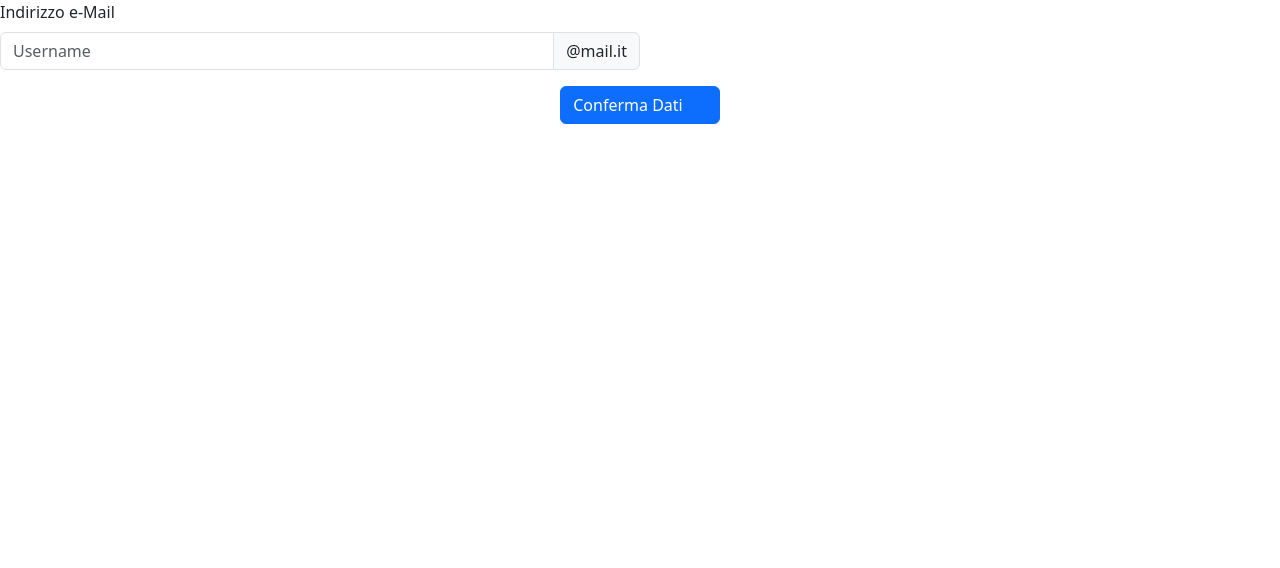
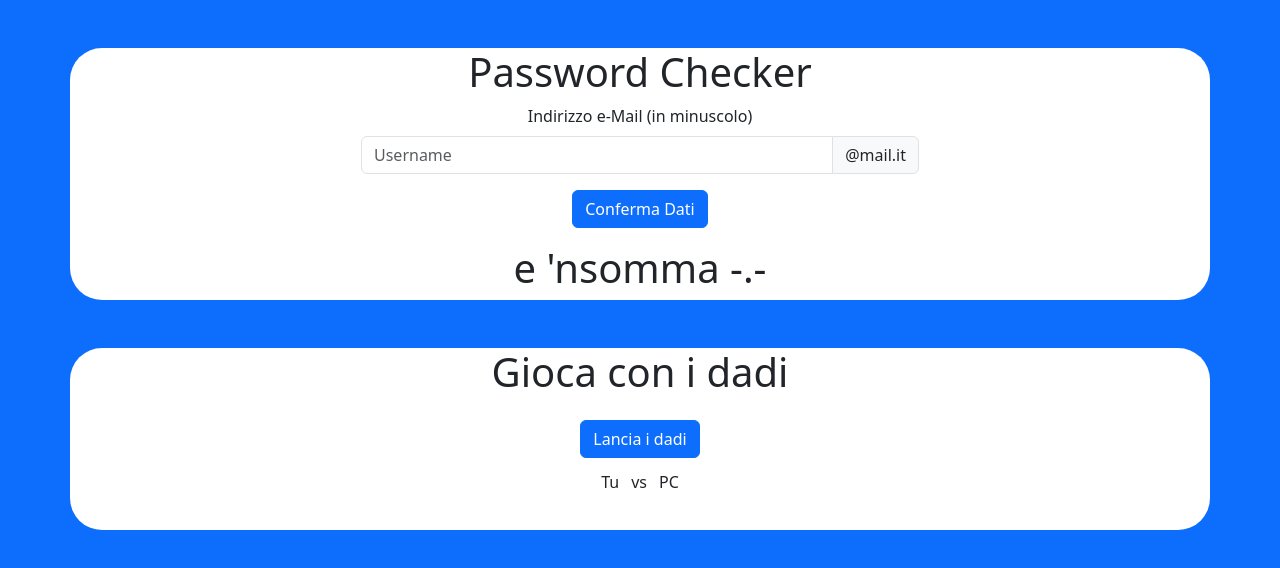
Before and after one commit to ColluraV/js-mail-dadi, a plain HTML site: page index.html in a window 1280 px wide. Both pictures are taken after a click on the button "Conferma Dati". Drawn offline with nearby package versions, Linux system fonts and the light colour scheme.

Commit message:
tecnicamente funziona, no bonus

```diff
--- a/dadi.js
+++ b/dadi.js
@@ -1,7 +1,27 @@
 //numero dado randomico
+const btnGioca = document.querySelector(".lanciaDadi");
+btnGioca.addEventListener ("click", function() {
+
 const primoMin =  1;
 const primoMax = 6;
 const dadoUser = Math.round(Math.random() * (primoMax - primoMin)) + primoMin;
 const dadoPc = Math.round(Math.random() * (primoMax - primoMin)) + primoMin;
 console.log(dadoUser);
 console.log(dadoPc);
+
+document.getElementById("dado-user").innerHTML = `${dadoUser}`;
+document.getElementById("dado-pc").innerHTML = `${dadoPc}`;
+
+if(dadoPc>dadoUser){
+    console.log("pc_win")
+    document.getElementById("risultato").innerHTML = `YOU LOST`;
+}
+
+else if(dadoPc<dadoUser){
+    console.log("user_win")
+    document.getElementById("risultato").innerHTML = `YOU WON`;
+} else {
+    console.log("pareggio")
+    document.getElementById("risultato").innerHTML = `SPARE`;}
+
+})
--- a/index.html
+++ b/index.html
@@ -11,9 +11,15 @@
     <link rel="stylesheet" href="style.css">
 
 </head>
-<body>
-    <div class="col-sm-6">
-        <label for="eMail" class="form-label">Indirizzo e-Mail</label>
+<body class=" bg-primary">
+
+    <div class="container">
+        <div class="row rounded-5 bg-white my-5">
+            <div class="col d-flex flex-column align-items-center">
+                <div class="col-sm-6 d-flex flex-column align-items-center">
+            <h1> Password Checker</h1>
+
+                    <label for="eMail" class="form-label">Indirizzo e-Mail (in minuscolo)</label>
                         <div class="input-group">
 
                         <input type="text" class="form-control" id="eMail" name="mailInput" placeholder="Username">
@@ -25,9 +31,35 @@
                   <div class="d-flex gap-2 justify-content-center py-3">
                     <button class="btn btn-primary d-inline-flex align-items-center confermaForm" type="button">
                       Conferma Dati
-          <svg class="bi ms-1" width="20" height="20"><use xlink:href="#arrow-right-short"></use></svg>
                     </button>
                   </div>
+                <h1 id="output"></h1>
+            </div>
+        </div>
+
+        <div class="row rounded-5 bg-white my-5 ">
+            <div class="col d-flex flex-column align-items-center">
+                <h1> Gioca con i dadi</h1>
+                <div class="d-flex flex-column gap-2 justify-content-center py-3">
+                    <button class="btn btn-primary lanciaDadi" type="button">
+                      Lancia i dadi
+                    </button>
+
+                    <div id="containerDadi" class="d-flex flex-wrap justify-content-center">
+                          <div class="mx-1 my-1"> Tu <div id="dado-user"></div> </div>
+                            <span class=" my-auto mx-2"> vs </span>
+                          <div class="mx-1 my-1">  PC <div id="dado-pc"></div> </div>
+                    </div>
+                    <h1 id="risultato" class="text-center"></h1>
+                  </div>
+
+            </div>
+        </div>
+
+
+    </div>
+
+
 
 
     <script src="dadi.js"></script>
--- a/mail.js
+++ b/mail.js
@@ -14,7 +14,7 @@ btnConferma.addEventListener ("click", function() {
 
     const eMail = mailInputElement.value + "@mail.it";
     console.log(eMail)
-})
+
 
 
 console.log(listaUtenti)
@@ -27,16 +27,21 @@ for (let i = 0; i < listaUtenti.length; i++) {
 
   const utenteCorrente = listaUtenti[i];
 
-  if (utenteCorrente === listaUtenti) {
+
+  if (utenteCorrente === mailInputElement.value) {
     console.log("L'utente risulta registrato");
     utenteConcesso = true;
   }
 
 }
 
-//
+// controllo match utente
 if (utenteConcesso === true) {
-  console.log("positivo");
+  console.log("Accesso Consentito");
+  document.getElementById("output").innerHTML =('A posto!');
 } else {
-  console.log("negato");
+  console.log("Accesso Negato");
+  document.getElementById("output").innerHTML =("e 'nsomma -.-");
+
 }
+})
--- a/style.css
+++ b/style.css
@@ -0,0 +1,6 @@
+*{
+    margin: 0;
+    padding: 0;
+    box-sizing: border-box;
+
+}
```
Lines whose indentation alone changed are shown as unchanged.
